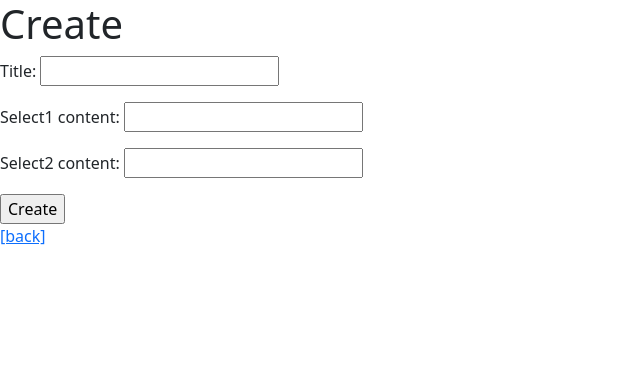
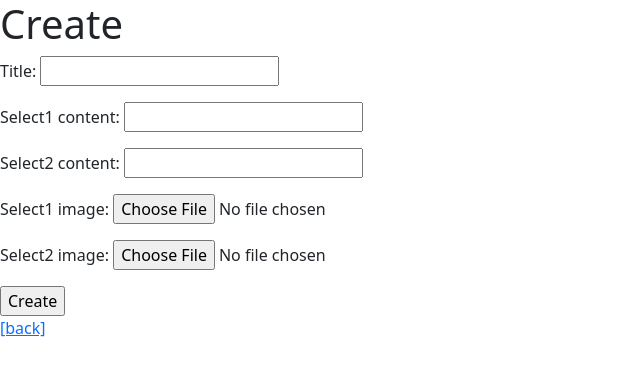
Before and after one commit to chae-yoon/Balance-Game, a Django app: page /posts/create/ in a window 1280 px wide. Shown: the top 376 px of the page, without its empty margins (0-640 px from the left). Run offline with Django 3.2, Linux system fonts and the light colour scheme; the visitor is signed in with stand-in values (Sample User, id 1).

Commit message:
Add imagefield
Add media & static file settings, Pip install django-imagekit & pillow, Add imagefield(with imagekit) on posts model & form

```diff
--- a/config/urls.py
+++ b/config/urls.py
@@ -15,9 +15,11 @@ Including another URLconf
 """
 from django.contrib import admin
 from django.urls import path, include
+from django.conf import settings
+from django.conf.urls.static import static
 
 urlpatterns = [
     path('admin/', admin.site.urls),
     path('posts/', include('posts.urls')),
     path('accounts/', include('accounts.urls')),
-]
+] + static(settings.MEDIA_URL, document_root=settings.MEDIA_ROOT)
--- a/posts/forms.py
+++ b/posts/forms.py
@@ -4,4 +4,10 @@ from .models import Post
 class PostForm(forms.ModelForm):
     class Meta:
         model = Post
-        fields = ('title', 'select1_content', 'select2_content', )
+        fields = (
+            'title',
+            'select1_content',
+            'select2_content',
+            'select1_image',
+            'select2_image',
+            )
--- a/posts/models.py
+++ b/posts/models.py
@@ -1,5 +1,7 @@
 from django.db import models
 from django.conf import settings
+from imagekit.models import ProcessedImageField
+from imagekit.processors import ResizeToFill
 
 # Create your models here.
 class Post(models.Model):
@@ -9,3 +11,11 @@ class Post(models.Model):
     select2_content = models.CharField(max_length=20)
     select1_user = models.ManyToManyField(settings.AUTH_USER_MODEL, related_name='select1')
     select2_user = models.ManyToManyField(settings.AUTH_USER_MODEL, related_name='select2')
+    select1_image = ProcessedImageField(blank=True, upload_to='select_image',
+                                        processors=[ResizeToFill(100,100)],
+                                        format='PNG',
+                                        options={'quality': 80})
+    select2_image = ProcessedImageField(blank=True, upload_to='select_image',
+                                        processors=[ResizeToFill(100,100)],
+                                        format='PNG',
+                                        options={'quality': 80})
--- a/posts/templates/posts/create.html
+++ b/posts/templates/posts/create.html
@@ -2,7 +2,7 @@
 {% block content %}
   <h1>Create</h1>
 
-  <form action="{% url 'posts:create' %}" method="post" class="">
+  <form action="{% url 'posts:create' %}" method="post" class="" enctype="multipart/form-data">
     {% csrf_token %}
     {{ form.as_p }}
     <input type="submit" value="Create" class="">
--- a/posts/views.py
+++ b/posts/views.py
@@ -15,7 +15,7 @@ def index(request):
 @login_required
 def create(request):
     if request.method == 'POST':
-        form = PostForm(request.POST)
+        form = PostForm(data=request.POST, files=request.FILES)
         if form.is_valid():
             post = form.save(commit=False)
             post.user = request.user
--- a/requirements.txt
+++ b/requirements.txt
@@ -1,4 +1,9 @@
 asgiref==3.6.0
 Django==3.2.18
+django-appconf==1.0.5
+django-imagekit==4.1.0
+pilkit==2.0
+Pillow==9.5.0
 pytz==2023.3
+six==1.16.0
 sqlparse==0.4.4
```
Also changed, not shown: config/settings.py (+9 -0 lines), posts/migrations/0003_auto_20230420_0949.py (added), static/no-img.jpg (added).
